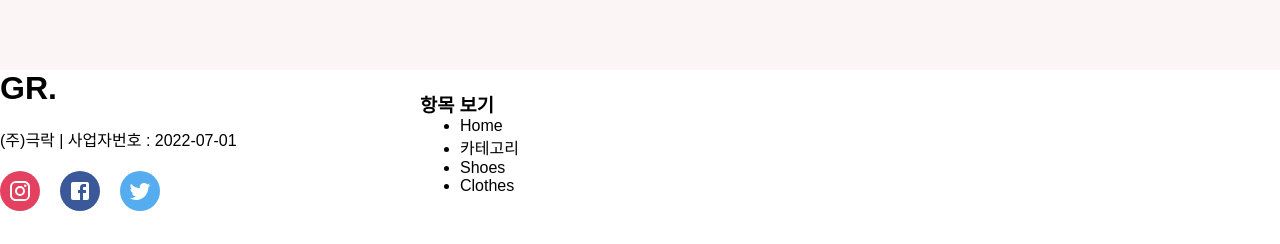
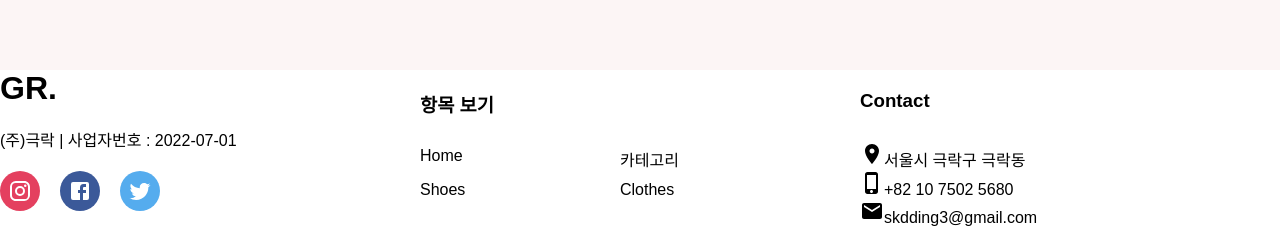
Before and after one commit to skdding3/gr-commerce-Front, a React (Create React App) app: page / in a window 1280 px wide. Shown: the part 2506-2750 px from the top of the page. Before the commit the page ends 2721 px from the top, so only its background shows below. Built offline with nearby package versions, Linux system fonts and the light colour scheme.

Commit message:
[feat] Footer 틀 완성 contact 추가 등

```diff
--- a/src/components/Footer.jsx
+++ b/src/components/Footer.jsx
@@ -1,4 +1,11 @@
-import { Instagram, Facebook, Twitter } from "@mui/icons-material";
+import {
+  Instagram,
+  Facebook,
+  Twitter,
+  Room,
+  PhoneIphone,
+  Email,
+} from "@mui/icons-material";
 import React from "react";
 import styled from "styled-components";
 
@@ -9,10 +16,15 @@ const Left = styled.div`
   flex: 1;
 `;
 
+// 로고 및 정보
+
 const Logo = styled.h1``;
 const Desc = styled.p`
   margin: 20px 0px;
 `;
+
+// 아이콘 컨테이너
+
 const SocialContainer = styled.div`
   display: flex;
 `;
@@ -21,6 +33,7 @@ const SocialIcon = styled.div`
   height: 40px;
   border-radius: 50%;
   color: white;
+  // 아이콘 별 색상 적용 (props)
   background-color: #${(props) => props.color};
   display: flex;
   align-items: center;
@@ -33,16 +46,31 @@ const Center = styled.div`
   padding: 20px;
 `;
 
-const Title = styled.h3``;
+const Title = styled.h3`
+  margin-bottom: 30px;
+`;
 
-const List = styled.ul``;
+// 항목 보기
 
-const ListItem = styled.li``;
+const List = styled.ul`
+  margin: 0;
+  padding: 0;
+  list-style: none;
+  display: flex;
+  flex-wrap: wrap;
+`;
+
+const ListItem = styled.li`
+  width: 50%;
+  margin-bottom: 10px;
+`;
 
 const Right = styled.div`
   flex: 1;
   padding: 20px;
 `;
+
+const ContactItem = styled.div``;
 
 function Footer() {
   return (
@@ -71,7 +99,21 @@ function Footer() {
           <ListItem>Clothes</ListItem>
         </List>
       </Center>
-      <Right></Right>
+      <Right>
+        <Title>Contact</Title>
+        <ContactItem>
+          <Room />
+          서울시 극락구 극락동
+        </ContactItem>
+        <ContactItem>
+          <PhoneIphone />
+          +82 10 7502 5680
+        </ContactItem>
+        <ContactItem>
+          <Email />
+          skdding3@gmail.com
+        </ContactItem>
+      </Right>
     </Container>
   );
 }
```
